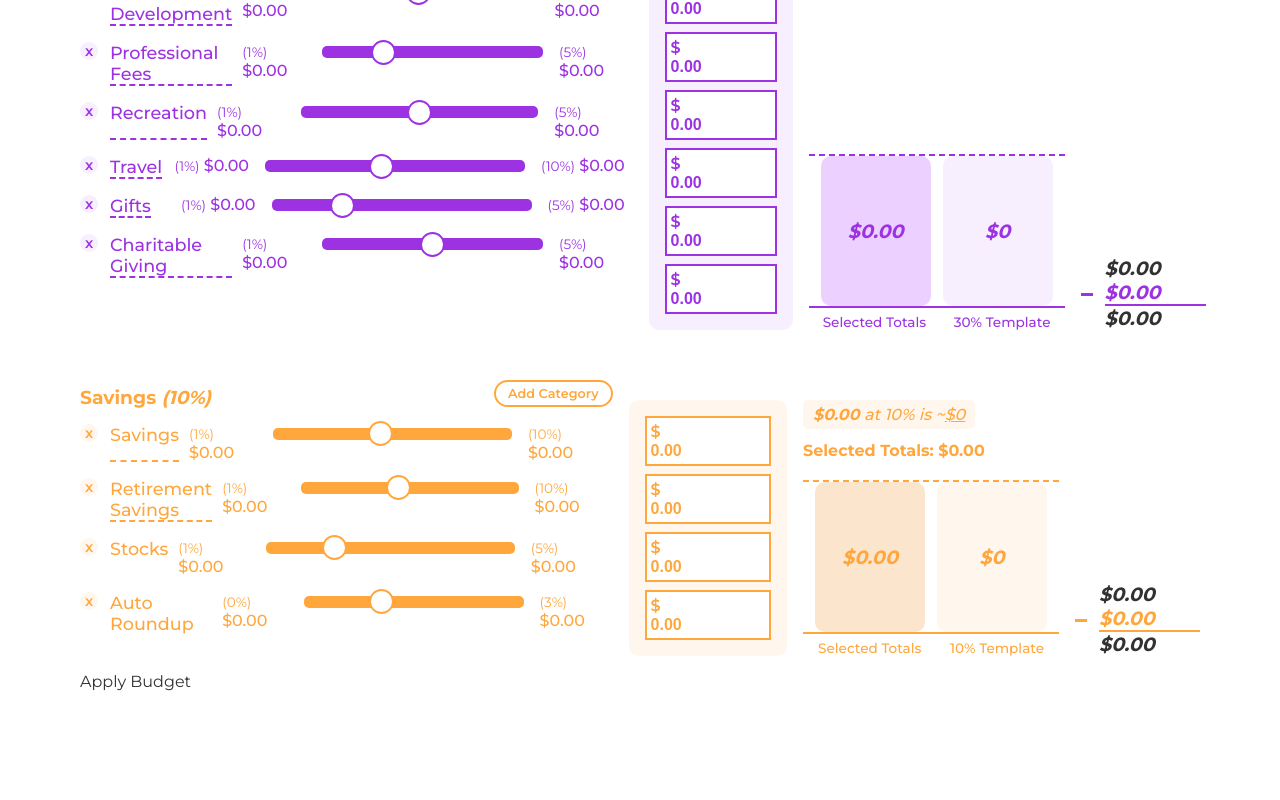
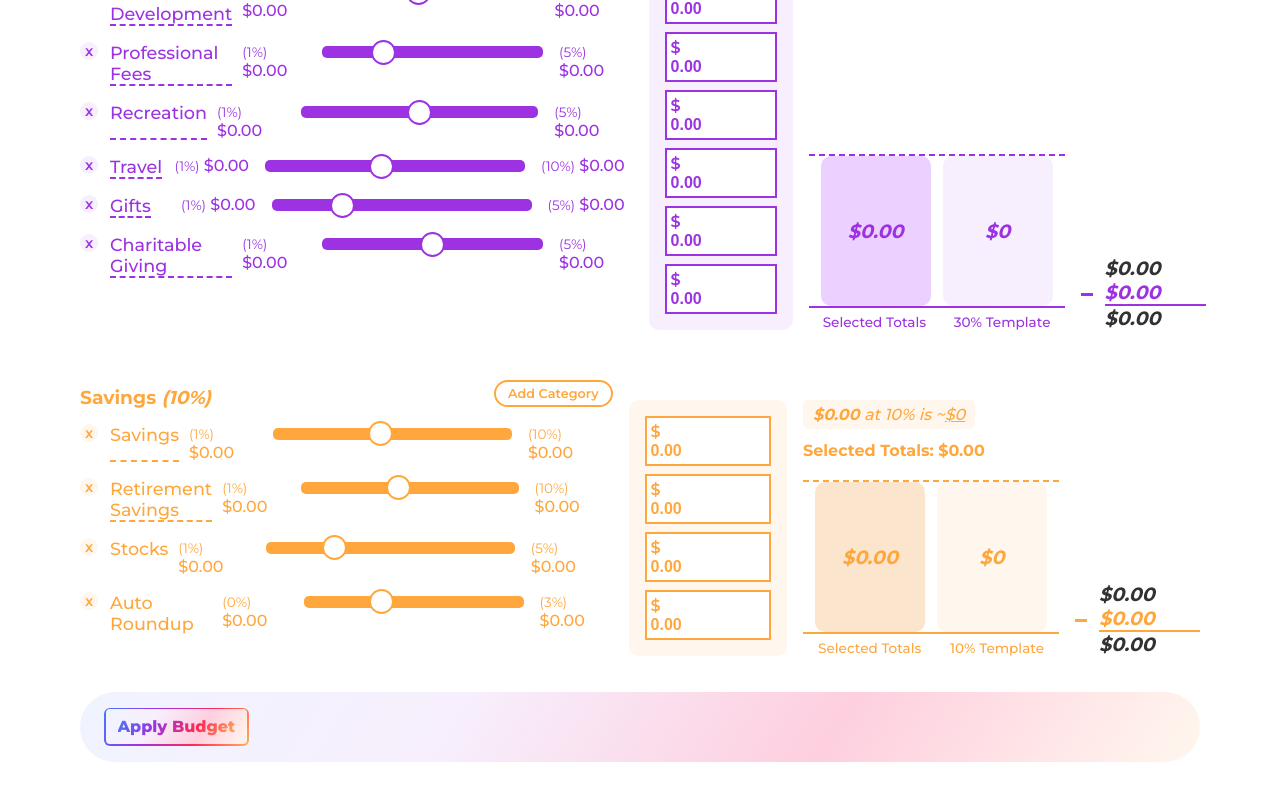
Before and after one commit to rubybeaches/BetterBudgetBuilds, a Next.js app: page /budget in a window 1280 px wide. Shown: the part 1001-1801 px from the top of the page. Before the commit the page ends 1740 px from the top, so only its background shows below. Built offline with nearby package versions, Linux system fonts and the light colour scheme.

Commit message:
adding save bar, and loading saved local storage items

```diff
--- a/src/app/budget/page.css
+++ b/src/app/budget/page.css
@@ -11,6 +11,35 @@
     display: flex;
     gap: 1em;
     align-items: center;
+}
+
+.baseBar {
+    padding: 16px 24px;
+    border-radius: 50px;
+    background: linear-gradient(122deg, #F0F4FE, #F7EFFD, #FECFDF, #FFF7EE);
+    margin-top: 20px;
+}
+
+.saveBudgetContainer {
+    background: linear-gradient(122deg, #467AF8, #9C32E2, #FF2955, #FFB15A);
+    padding: 1.5px;
+    width: fit-content;
+    border-radius: 6px;
+    cursor: pointer;
+}
+
+.saveBudget {
+    background: linear-gradient(122deg, #F0F4FE, #F7EFFD, #FECFDF, #FFF7EE);
+    padding: 8px 12px;
+    border-radius: 4px;
+}
+
+.saveBudgetButton {
+    font-size: 1em;
+    font-weight: 800;
+    background: linear-gradient(122deg, #467AF8, #9C32E2, #FF2955, #FFB15A);
+    background-clip: text;
+    -webkit-text-fill-color: transparent;
 }
 
 .sectionContainer {
--- a/src/app/budget/page.tsx
+++ b/src/app/budget/page.tsx
@@ -3,20 +3,30 @@ import "./page.css";
 import categories from '../lib/seed.json'
 import { useEffect, useRef, useState } from "react";
 import CategorySection from "../components/Budget/CategorySection";
-import { buildInitialAddList, convertToFloat } from "../lib/helpers";
+import { buildInitialAddList, convertToFloat, setActiveCategories, setInactiveCategoryList } from "../lib/helpers";
 import { category } from "../lib/types";
 
 const Budget = () => {
     const [userCategories, setUserCategories] = useState(categories);
+    const [income, setIncome] = useState(0);
 
     useEffect(() => {
         const items: any = localStorage.getItem('userCategories');
         if (items) {
             setUserCategories(JSON.parse(items));
+            setEssentialCategories(setActiveCategories(JSON.parse(items), "essential"));
+            setNonEssentialCategories(setActiveCategories(JSON.parse(items), "non-essential"));
+            setSavingCategories(setActiveCategories(JSON.parse(items), "savings"));
+            setInactiveCategories(setInactiveCategoryList(JSON.parse(items)));
+            setAddCategoryList(buildInitialAddList(JSON.parse(items)));
         }
+        const income: any = localStorage.getItem('income');
+        if (income) {
+            updateIncome(Number(JSON.parse(income)));
+        }
+
     }, []);
 
-    const [income, setIncome] = useState(0);
     const intervalID = useRef<any>();
     const incomeRef = useRef<any>();
     const monthlyIncome = income / 12;
@@ -39,10 +49,10 @@ const Budget = () => {
     }
 
     // handle the ongoing category list states of each of the three budget sections
-    const [essentialCategories, setEssentialCategories] = useState(userCategories.filter(cat => cat.type == "essential" && cat.active));
-    const [nonEssentialCategories, setNonEssentialCategories] = useState(userCategories.filter(cat => cat.type == "non-essential" && cat.active));
-    const [savingCategories, setSavingCategories] = useState(userCategories.filter(cat => cat.type == "savings" && cat.active));
-    const [inactiveCategories, setInactiveCategories] = useState(userCategories.filter(cat => !cat.active));
+    const [essentialCategories, setEssentialCategories] = useState(setActiveCategories(userCategories, "essential"));
+    const [nonEssentialCategories, setNonEssentialCategories] = useState(setActiveCategories(userCategories, "non-essential"));
+    const [savingCategories, setSavingCategories] = useState(setActiveCategories(userCategories, "savings"));
+    const [inactiveCategories, setInactiveCategories] = useState(setInactiveCategoryList(userCategories));
 
     // handle ongoing state of categories removed by user
     const [addCategoryList, setAddCategoryList] = useState(buildInitialAddList(userCategories));
@@ -68,9 +78,10 @@ const Budget = () => {
     }
 
     const saveBudget = () => {
-        let mergeBudgetArrays = [...essentialCategories]
-        mergeBudgetArrays = mergeBudgetArrays.concat(mergeBudgetArrays, nonEssentialCategories, savingCategories, inactiveCategories);
+        let mergeBudgetArrays: category[] = []
+        mergeBudgetArrays = mergeBudgetArrays.concat(mergeBudgetArrays, essentialCategories, nonEssentialCategories, savingCategories, inactiveCategories);
         localStorage.setItem('userCategories', JSON.stringify(mergeBudgetArrays));
+        localStorage.setItem('income', JSON.stringify(income));
     }
     // load user profile or template profile
     // if using template profile, aka no user, then values should be all percent based so they can be dynamic
@@ -108,7 +119,7 @@ const Budget = () => {
 
             <CategorySection categories={savingCategories} setCategories={setSavingCategories} type="Savings" monthlyIncome={monthlyIncome || 0} percentTemplate={.1} startingBalance={monthlyIncome - essentialCategories.reduce((sum, cat) => sum + (cat.curr / 100 * monthlyIncome), 0) - nonEssentialCategories.reduce((sum, cat) => sum + (cat.curr / 100 * monthlyIncome), 0)} removedCategories={handleAddCategoryList} addCategoryList={addCategoryList} />
 
-            <div onClick={() => saveBudget}>Apply Budget</div>
+            <div className="baseBar"><div className="saveBudgetContainer" onClick={() => saveBudget()}><div className="saveBudget"><p className="saveBudgetButton">Apply Budget</p></div></div></div>
 
         </main>);
 }
--- a/src/app/lib/helpers.ts
+++ b/src/app/lib/helpers.ts
@@ -17,6 +17,16 @@ export function pascalCase(str: string) {
     );
 }
 
+// load user info
+
+export const setActiveCategories = (categories: category[], type: string) => {
+    return categories.filter(cat => cat.type == type && cat.active)
+}
+
+export const setInactiveCategoryList = (categories: category[]) => {
+    return categories.filter(cat => !cat.active)
+}
+
 // Add/Remove Category Functions
 
 export const buildInitialAddList = (categories: category[]) => {
```
